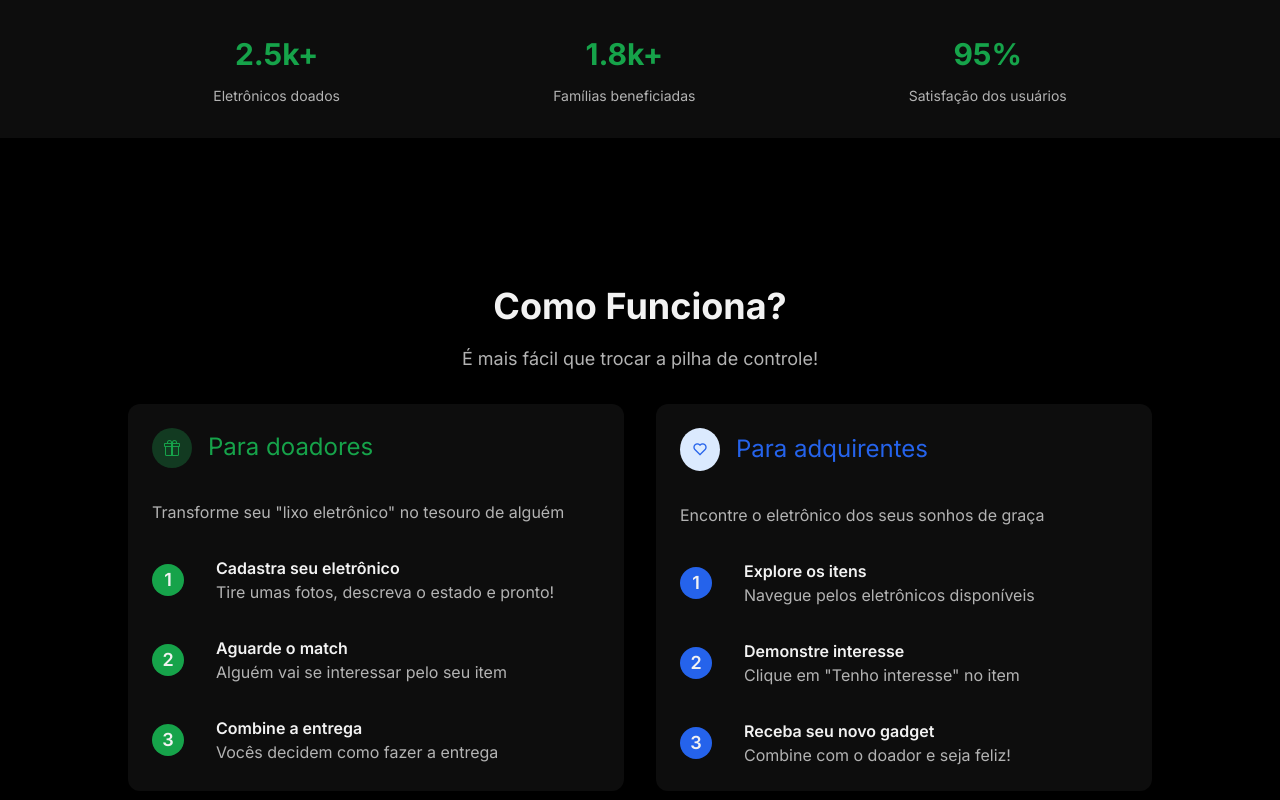
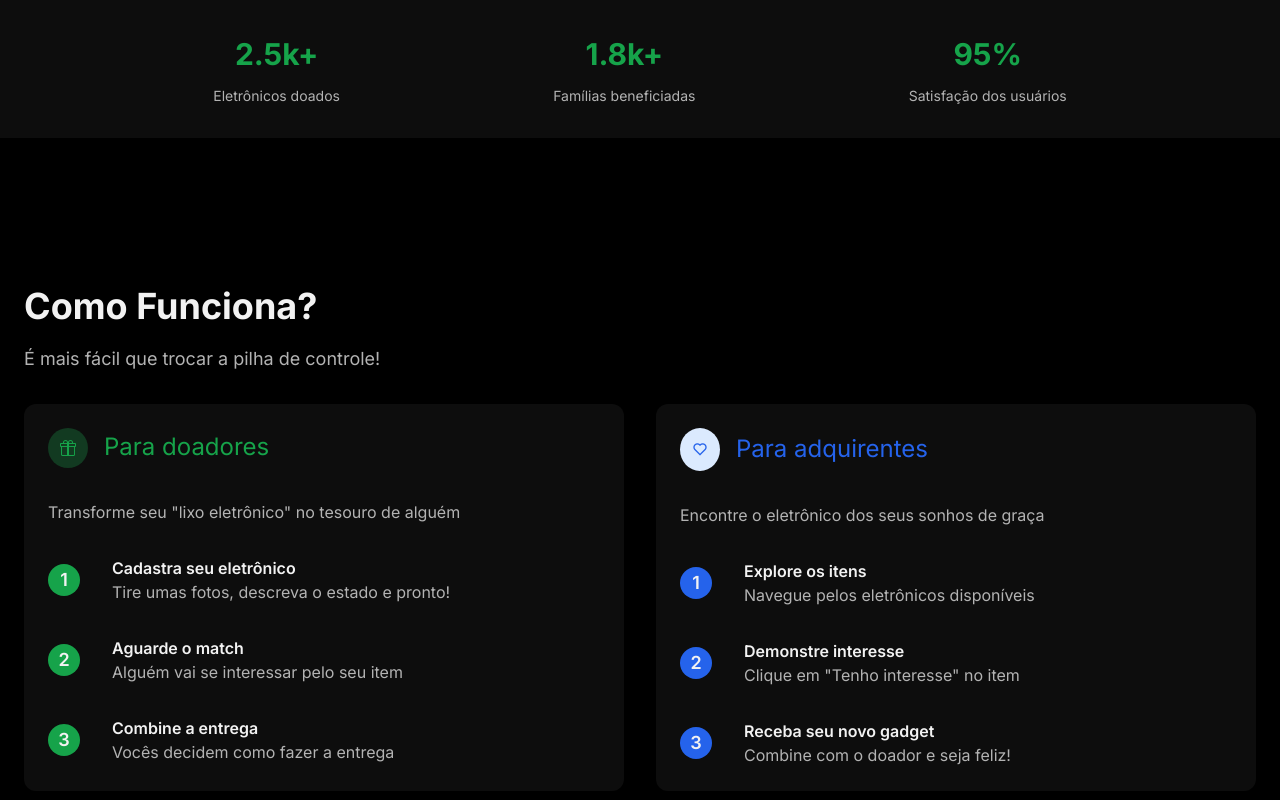
Before and after one commit to DavyAndrade/ReciclaTech, a plain HTML site: page index.html in a window 1280 px wide. Shown: the part 800-1600 px from the top of the page. Drawn offline with nearby package versions, Linux system fonts and the light colour scheme.

Commit message:
fix(HiW): Alinhamento para a esquerda
Alinhando o heading da sessão com o conteúdo

```diff
--- a/src/css/hiw/hiw.scss
+++ b/src/css/hiw/hiw.scss
@@ -127,9 +127,23 @@
 @media screen and (min-width: 768px) {
   .hiw {
     padding: var(--space-6);
+    text-align: left;
+    align-items: flex-start;
+    justify-content: center;
+    max-width: 768px;
+    margin: auto;
+
     .hiw__cards {
       display: grid;
       grid-template-columns: repeat(2, 1fr);
+      max-width: 768px;
+    }
+
+    .hiw__content {
+      text-align: left;
+      align-items: flex-start;
+      justify-content: flex-start;
+      width: auto;
       max-width: 768px;
     }
   }
@@ -138,8 +152,19 @@
 /* Notebook */
 @media screen and (min-width: 1024px) {
   .hiw {
+    max-width: 1024px;
     .hiw__cards {
       max-width: 1024px;
     }
   }
 }
+
+/* Desktop */
+@media screen and (min-width: 1280px) {
+  .hiw {
+    max-width: 1280px;
+    .hiw__cards {
+      max-width: 1280px;
+    }
+  }
+}
```
Also changed, not shown: src/css/hiw/hiw.css, 1 other file.
